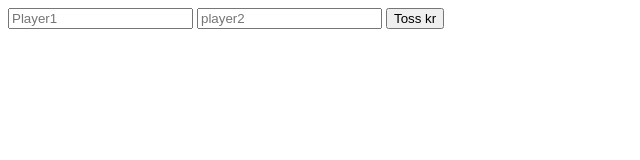
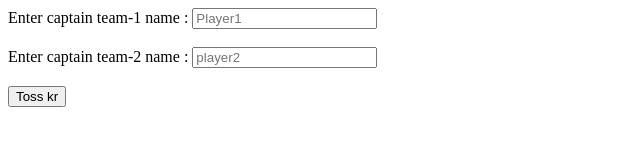
Before and after one commit to Nikhiljain98523/toss, a plain HTML site: page index.html in a window 1280 px wide. Shown: the whole page, without its empty margins (0-640 px from the left). Drawn offline with Linux system fonts and the light colour scheme.

Commit message:
Update index.html

```diff
--- a/index.html
+++ b/index.html
@@ -24,10 +24,11 @@
 </script>
 </head>
 <body>
-
-	<input  type = "text" name = "Player1" id ="1" placeholder="Player1">
-	<input  type="text"  name = "Player2" id ="2" placeholder="player2">
-
+ 	Enter captain team-1 name :
+	<input  type = "text" name = "Player1" id ="1" placeholder="Player1"><br><br>
+	Enter captain team-2 name :
+	<input  type="text"  name = "Player2" id ="2" placeholder="player2"><br>
+	<br>
 	<button onclick="toss()" >Toss kr </button>
 
 
```
